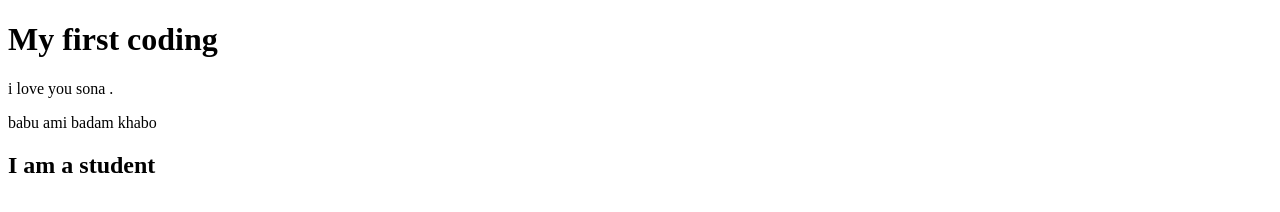
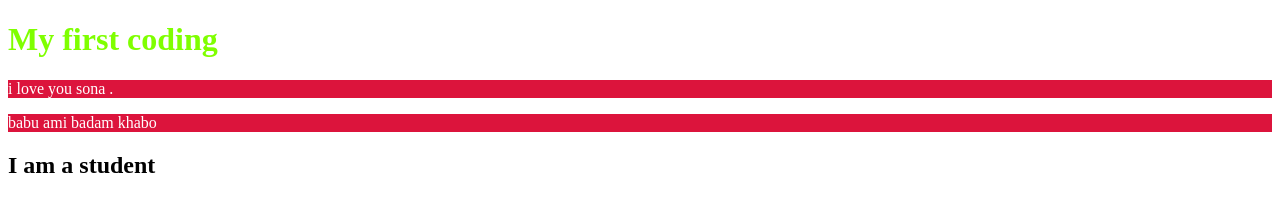
Before and after one commit to nayanrahman1/my-first-repo, a plain HTML site: page index.html in a window 1280 px wide. Drawn offline with Linux system fonts and the light colour scheme.

Commit message:
style add

```diff
--- a/index.html
+++ b/index.html
@@ -5,6 +5,7 @@
     <meta http-equiv="X-UA-Compatible" content="IE=edge">
     <meta name="viewport" content="width=device-width, initial-scale=1.0">
     <title>My First Github Repo</title>
+    <link rel="stylesheet" href="style.css">
 </head>
 <body>
     <h1>My first coding</h1>
--- /dev/null
+++ b/style.css
@@ -0,0 +1,7 @@
+h1{
+    color: chartreuse;
+}
+p{
+    background-color: crimson;
+    color: white;
+}
```
